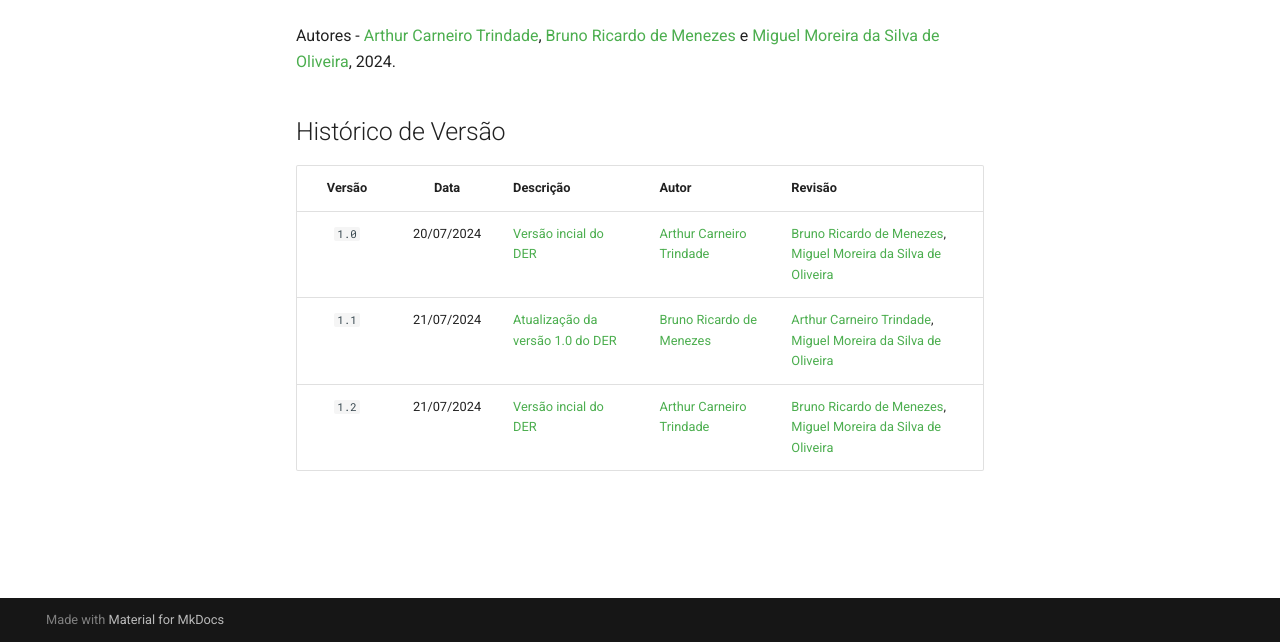
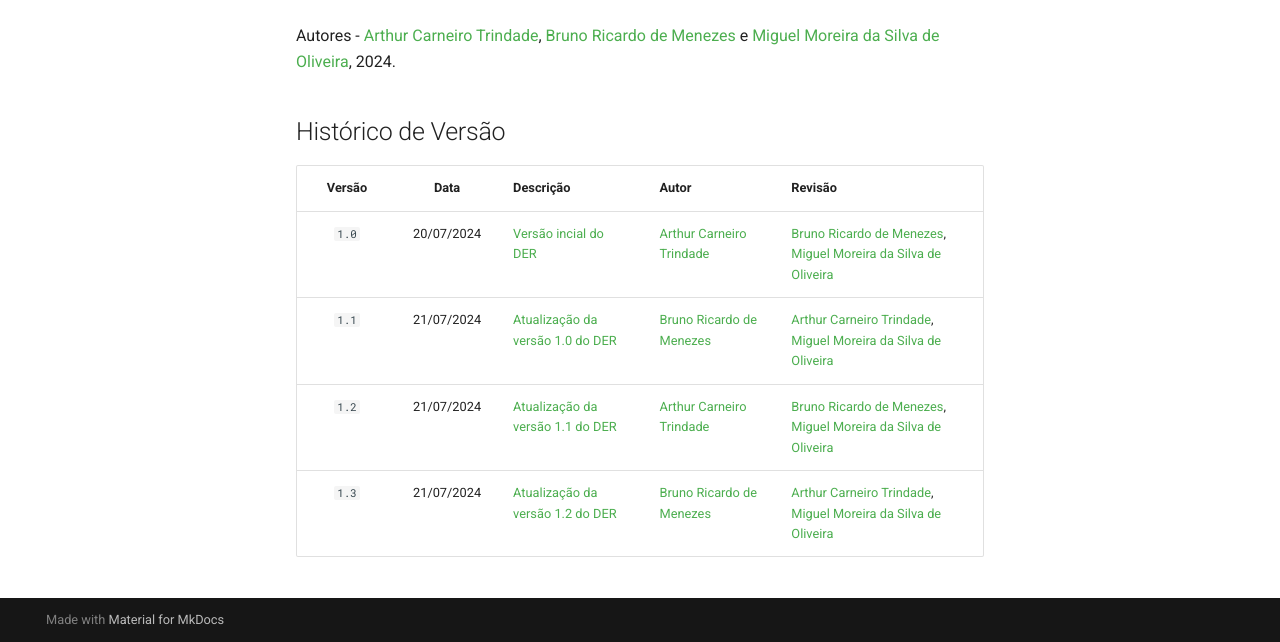
Before and after one commit to SBD1/2024.1-Minecraft, an MkDocs documentation site: the page built from gitpages/docs/modulo_1/der.md, in a window 1280 px wide and 1322 px high. Shown: the part 680-1322 px from the top of the window. Built offline with MkDocs 1.6.1 and Material for MkDocs 9.7.7, drawn with Linux system fonts in a browser that asks for light colours; comment, search, counter and statistics services are not loaded.

Commit message:
Versão 1.3 do DER

```diff
--- a/gitpages/docs/modulo_1/der.md
+++ b/gitpages/docs/modulo_1/der.md
@@ -10,4 +10,5 @@
 | :----: | :--------: | ---------------------------------------------- | --------------------------------------------------- | ----------------------------------------------------- |
 | `1.0`  | 20/07/2024 | [Versão incial do DER](./versoes_antigas/versao_1.0.png) | [Arthur Carneiro Trindade](https://github.com/trindadea) | [Bruno Ricardo de Menezes](https://github.com/EhOBruno), [Miguel Moreira da Silva de Oliveira](https://github.com/EhOMiguel) |
 | `1.1`  | 21/07/2024 | [Atualização da versão 1.0 do DER](./versoes_antigas/versao_1.1.png) | [Bruno Ricardo de Menezes](https://github.com/EhOBruno) | [Arthur Carneiro Trindade](https://github.com/trindadea), [Miguel Moreira da Silva de Oliveira](https://github.com/EhOMiguel) |
-| `1.2`  | 21/07/2024 | [Versão incial do DER](./versoes_antigas/versao_1.0.png) | [Arthur Carneiro Trindade](https://github.com/trindadea) | [Bruno Ricardo de Menezes](https://github.com/EhOBruno), [Miguel Moreira da Silva de Oliveira](https://github.com/EhOMiguel) |
+| `1.2`  | 21/07/2024 | [Atualização da versão 1.1 do DER](./versoes_antigas/versao_1.0.png) | [Arthur Carneiro Trindade](https://github.com/trindadea) | [Bruno Ricardo de Menezes](https://github.com/EhOBruno), [Miguel Moreira da Silva de Oliveira](https://github.com/EhOMiguel) |
+| `1.3`  | 21/07/2024 | [Atualização da versão 1.2 do DER](./versoes_antigas/versao_1.1.png) | [Bruno Ricardo de Menezes](https://github.com/EhOBruno) | [Arthur Carneiro Trindade](https://github.com/trindadea), [Miguel Moreira da Silva de Oliveira](https://github.com/EhOMiguel) |
```
Also changed, not shown: gitpages/docs/modulo_1/versoes_antigas/versao_1.3.png (added).
